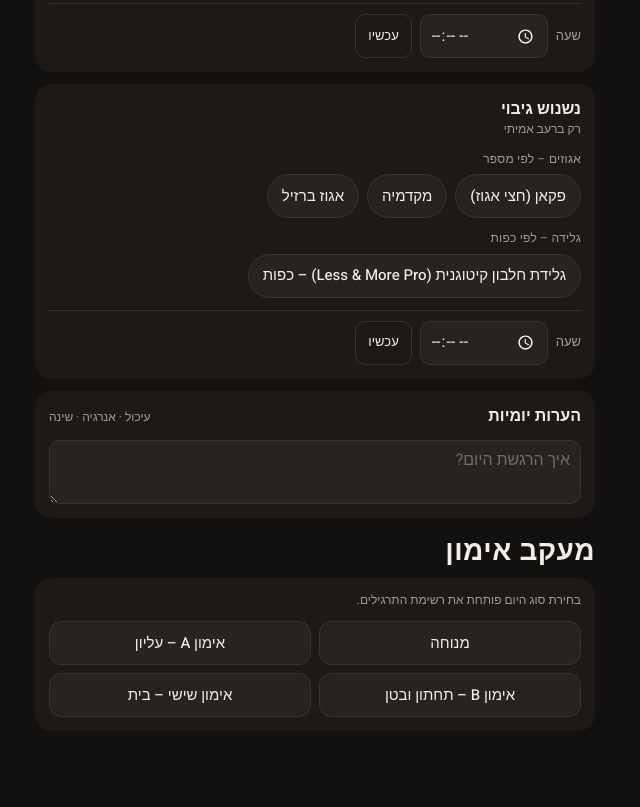
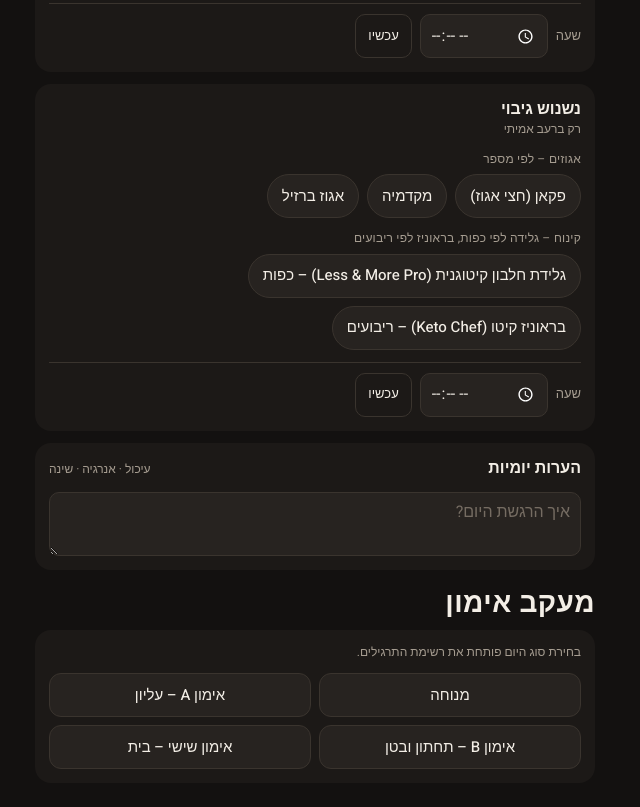
Before and after one commit to adargiler/keto-tracker, a plain HTML site: page index.html in a window 1280 px wide. Shown: the part 2513-3320 px from the top of the page, without its empty margins (325-965 px from the left). Drawn offline with Linux system fonts and the light colour scheme; a web font is replaced by a local one.

Commit message:
Add Keto Chef brownie to the snack card, logged by squares
Per the bag (baked with 100 g butter and 4 eggs): 400 kcal and 11 g protein
per 100 g; a 5×5 cm square is about 35 g (140 kcal, ~4 g protein), with grams
per square adjustable like the other weighed items.

Co-Authored-By: Claude Opus 5.5 <noreply@anthropic.com>

```diff
--- a/docs/sw.js
+++ b/docs/sw.js
@@ -1,5 +1,5 @@
 /* Offline support. Pages come from the network when it answers within 3 seconds, otherwise from the cache. */
-const CACHE = 'keto-97df295a98';
+const CACHE = 'keto-a0cda443a4';
 const SHELL = ['./', 'manifest.webmanifest', 'icon-180.png', 'icon-192.png'];
 self.addEventListener('install', e => {
   e.waitUntil(caches.open(CACHE).then(c => c.addAll(SHELL)).then(() => self.skipWaiting()));
--- a/index.html
+++ b/index.html
@@ -338,6 +338,8 @@ var FOODS={
   sintabone:{label:'סינטה על העצם מיושנת (דריי אייג׳)',g:500,kg:2.55,pg:0.16,note:'משקל נא עם העצם'},
   asadobites:{label:'חטיפי אסאדו',g:300,kg:2.7,pg:0.1,note:'משקל נא עם העצם'},
   proteinicecream:{label:'גלידת חלבון קיטוגנית (Less & More Pro) – כפות',g:15,kg:2.1,pg:0.103,note:'הכמות = מספר הכפות · קופסה שלמה = 350 גרם'},
+  /* Keto Chef brownie mix baked with 100 g butter and 4 eggs; per 100 g baked: 400 kcal, 11 g protein (bag label). */
+  brownie:{label:'בראוניז קיטו (Keto Chef) – ריבועים',g:35,kg:4.0,pg:0.11,note:'הכמות = מספר הריבועים · ריבוע 5×5 ס״מ ≈ 35 גרם אפוי · יש בו אריתריטול'},
   cauliroast:{label:'פרחי כרובית בתנור',g:200,kg:0.25,pg:0.019,note:'משקל נא'},
   eggplantroast:{label:'חציל בתנור',g:250,kg:0.25,pg:0.01,note:'משקל נא'},
   eggplantgrill:{label:'חציל במנגל',g:250,kg:0.25,pg:0.01,note:'משקל נא'},
@@ -365,7 +367,7 @@ var FOODS={
   macadamia:{label:'מקדמיה',k:19,p:0.2,cnt:true},
   brazil:{label:'אגוז ברזיל',k:33,p:0.7,cnt:true}
 };
-var SNACK_GROUPS=[{label:'אגוזים – לפי מספר',ids:['pecan','macadamia','brazil']},{label:'גלידה – לפי כפות',ids:['proteinicecream']}];
+var SNACK_GROUPS=[{label:'אגוזים – לפי מספר',ids:['pecan','macadamia','brazil']},{label:'קינוח – גלידה לפי כפות, בראוניז לפי ריבועים',ids:['proteinicecream','brownie']}];
 var MEALS_ITEMS={lunch:1,dinner:1,snack:1};
 var FATS=['tallow','oliveoil','butter20'];
 /* Any of these in a meal counts as a frying fat already logged (butter / eggbutter are older entries). */
```
Also changed, not shown: docs/index.html (+3 -1 lines).
